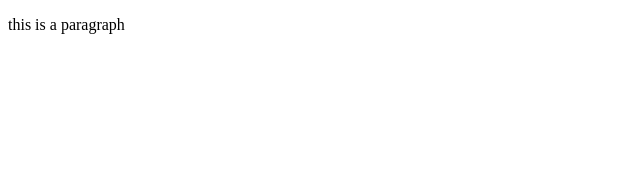
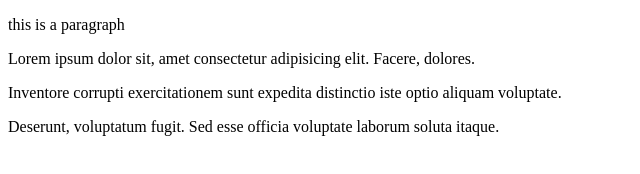
Before and after one commit to rstap/Zandbak, a plain HTML site: page index.html in a window 1280 px wide. Shown: the whole page, without its empty margins (0-640 px from the left). Drawn offline with Linux system fonts and the light colour scheme.

Commit message:
added new content to html file

```diff
--- a/index.html
+++ b/index.html
@@ -7,5 +7,8 @@
 </head>
 <body>
     <p>this is a paragraph</p>
+    <p>Lorem ipsum dolor sit, amet consectetur adipisicing elit. Facere, dolores.</p>
+    <p>Inventore corrupti exercitationem sunt expedita distinctio iste optio aliquam voluptate.</p>
+    <p>Deserunt, voluptatum fugit. Sed esse officia voluptate laborum soluta itaque.</p>
 </body>
 </html>
```
